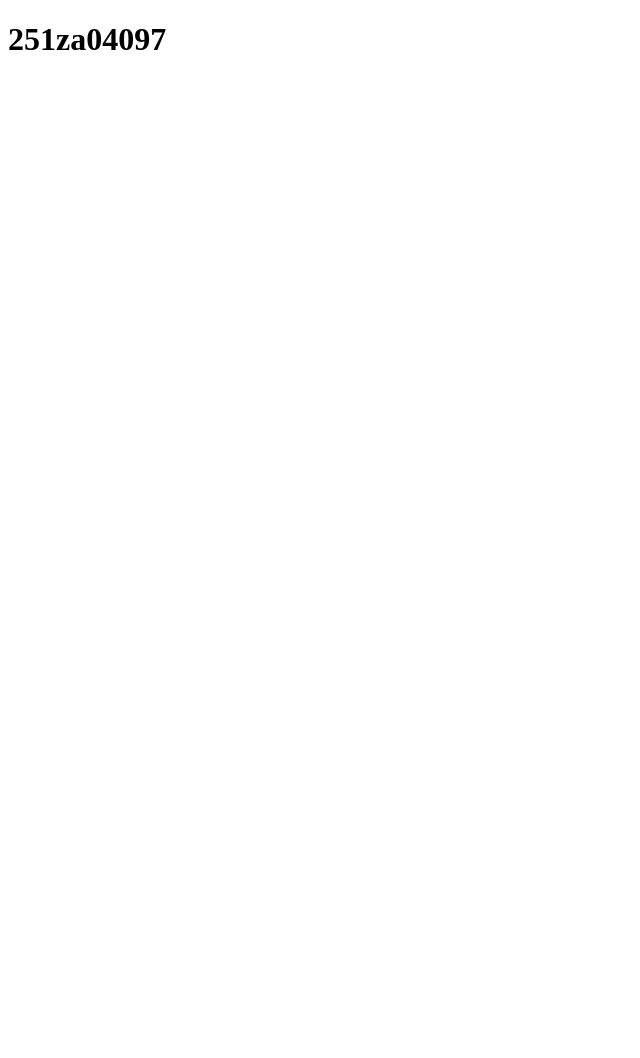
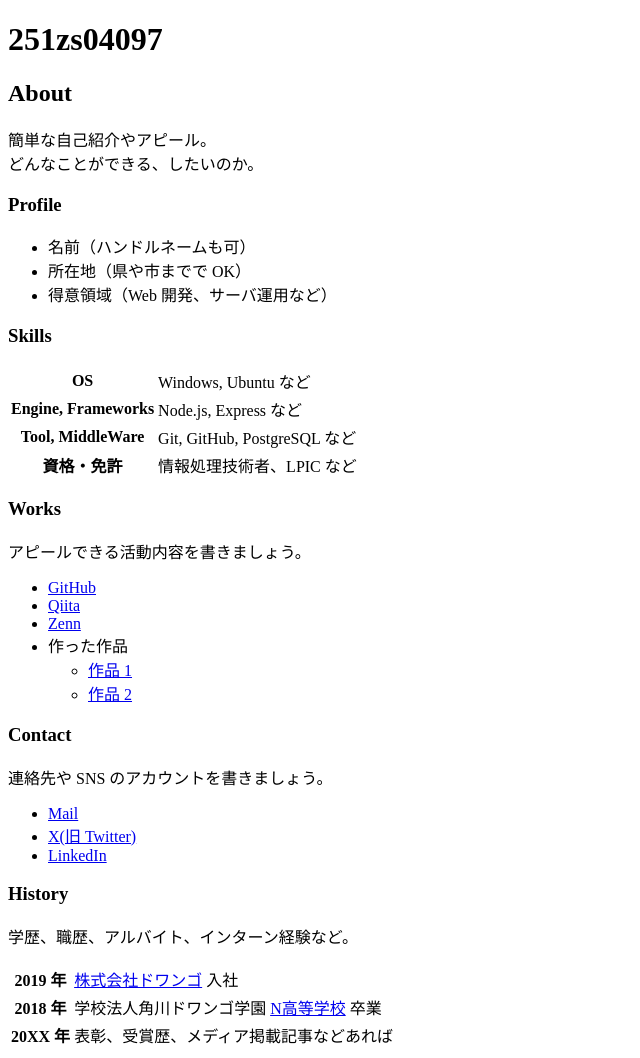
Before and after one commit to 251zs04097-crypto/251zs04097.github.io, a plain HTML site: page index.html in a window 1280 px wide. Shown: the whole page, without its empty margins (0-640 px from the left). Before the commit the page ends 800 px from the top, so only its background shows below. Drawn offline with Linux system fonts and the light colour scheme.

Commit message:
情報を追加

```diff
--- a/index.html
+++ b/index.html
@@ -6,6 +6,79 @@
     <title>251zs04097のポートフォリオ</title>
   </head>
   <body>
-    <h1>251za04097</h1>
+    <h1>251zs04097</h1>
+
+    <h2>About</h2>
+    <p>
+      簡単な自己紹介やアピール。<br>
+      どんなことができる、したいのか。
+    </p>
+
+    <h3>Profile</h3>
+    <ul>
+      <li>名前（ハンドルネームも可）</li>
+      <li>所在地（県や市までで OK）</li>
+      <li>得意領域（Web 開発、サーバ運用など）</li>
+    </ul>
+
+    <h3>Skills</h3>
+    <table>
+      <tr>
+        <th>OS</th>
+        <td>Windows, Ubuntu など</td>
+      </tr>
+      <tr>
+        <th>Engine, Frameworks</th>
+        <td>Node.js, Express など</td>
+      </tr>
+      <tr>
+        <th>Tool, MiddleWare</th>
+        <td>Git, GitHub, PostgreSQL など</td>
+      </tr>
+      <tr>
+        <th>資格・免許</th>
+        <td>情報処理技術者、LPIC など</td>
+      </tr>
+    </table>
+
+    <h3>Works</h3>
+    <p>アピールできる活動内容を書きましょう。</p>
+    <ul>
+      <li><a href="https://github.com/">GitHub</a></li>
+      <li><a href="https://qiita.com/">Qiita</a></li>
+      <li><a href="https://zenn.dev/">Zenn</a></li>
+      <li>
+        作った作品
+        <ul>
+          <li><a href="https://example.com/">作品 1</a></li>
+          <li><a href="https://example.com/">作品 2</a></li>
+        </ul>
+      </li>
+    </ul>
+
+    <h3>Contact</h3>
+    <p>連絡先や SNS のアカウントを書きましょう。</p>
+    <ul>
+      <li><a href="mailto:name@example.com">Mail</a></li>
+      <li><a href="https://twitter.com/n_yobikou">X(旧 Twitter)</a></li>
+      <li><a href="https://www.linkedin.com/">LinkedIn</a></li>
+    </ul>
+
+    <h3>History</h3>
+    <p>学歴、職歴、アルバイト、インターン経験など。</p>
+    <table>
+      <tr>
+        <th>2019 年</th>
+        <td><a href="https://dwango.co.jp/">株式会社ドワンゴ</a> 入社</td>
+      </tr>
+      <tr>
+        <th>2018 年</th>
+        <td>学校法人角川ドワンゴ学園 <a href="https://nnn.ed.jp/">N高等学校</a> 卒業</td>
+      </tr>
+      <tr>
+        <th>20XX 年</th>
+        <td>表彰、受賞歴、メディア掲載記事などあれば</td>
+      </tr>
+    </table>
   </body>
 </html>
```
